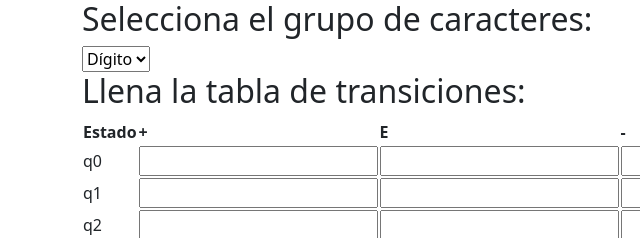
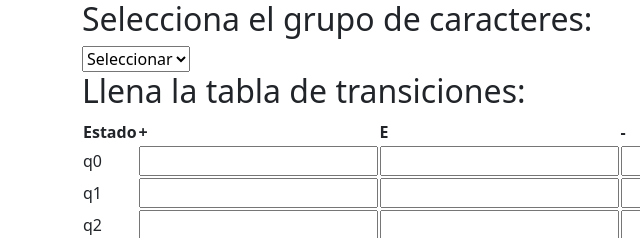
Before and after one commit to edamianl/proyecto_automata_umg_2023, a plain HTML site: page index.html in a window 1280 px wide. Shown: the top 238 px of the page, 0-640 px from the left. Drawn offline with nearby package versions, Linux system fonts and the light colour scheme.

Commit message:
agregar opcion Seleccionar

```diff
--- a/index.html
+++ b/index.html
@@ -12,6 +12,7 @@
     <div class="container">
         <h2>Selecciona el grupo de caracteres:</h2>
         <select id="charGroup">
+            <option>Seleccionar</option>
             <option value="digit">Dígito</option>
             <option value="vowel">Vocal</option>
             <option value="letter">Letra</option>
```
